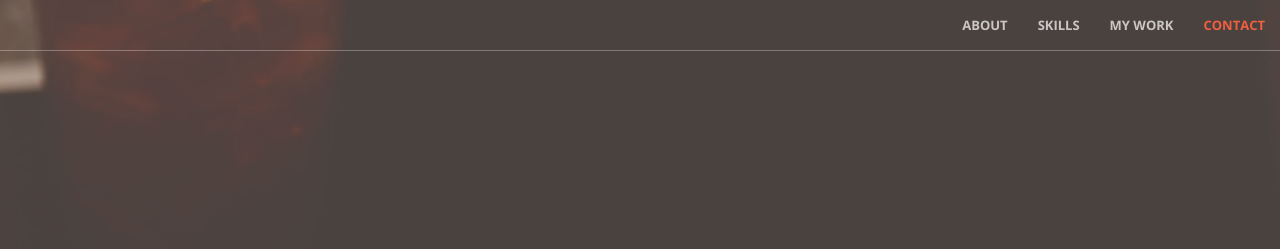
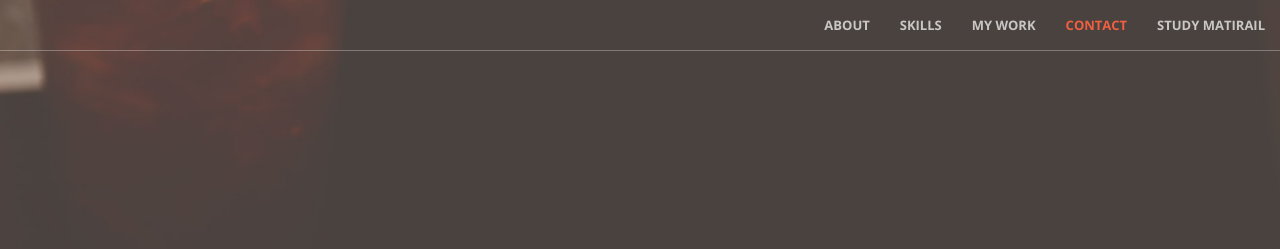
Before and after one commit to sami2121/sami2121.github.io, a website: page index.html in a window 1280 px wide. Shown: the top 249 px of the page. Drawn offline with nearby package versions, Linux system fonts and the light colour scheme.

Commit message:
changing
changing

```diff
--- a/index.html
+++ b/index.html
@@ -61,6 +61,10 @@
                     <li>
                         <a class="page-scroll" href="#contact">Contact</a>
                     </li>
+					<li>
+					<a href="http://www.computerhope.com/jargon/r/ram.htmhttp://www.computerhope.com/jargon/r/ram.htm">
+			   Study Matirail</a>
+					</li>
                 </ul>
             </div>
             <!-- /.navbar-collapse -->
```
